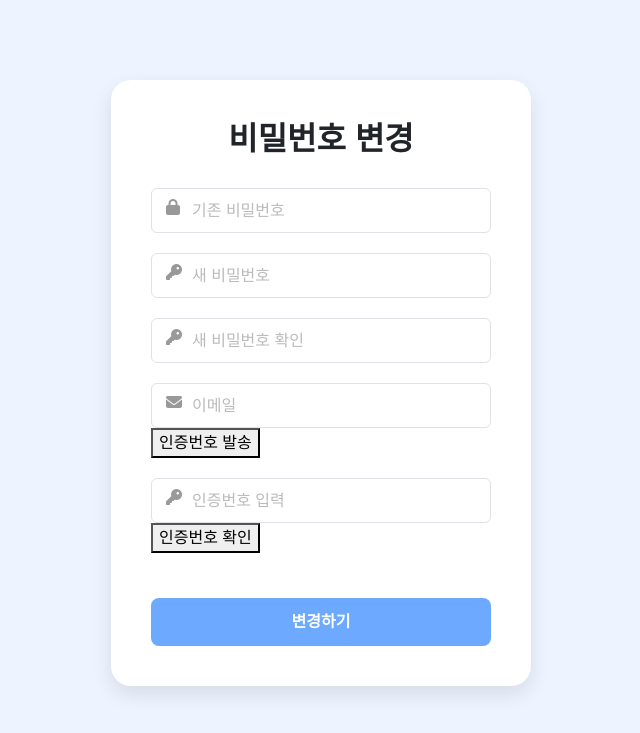
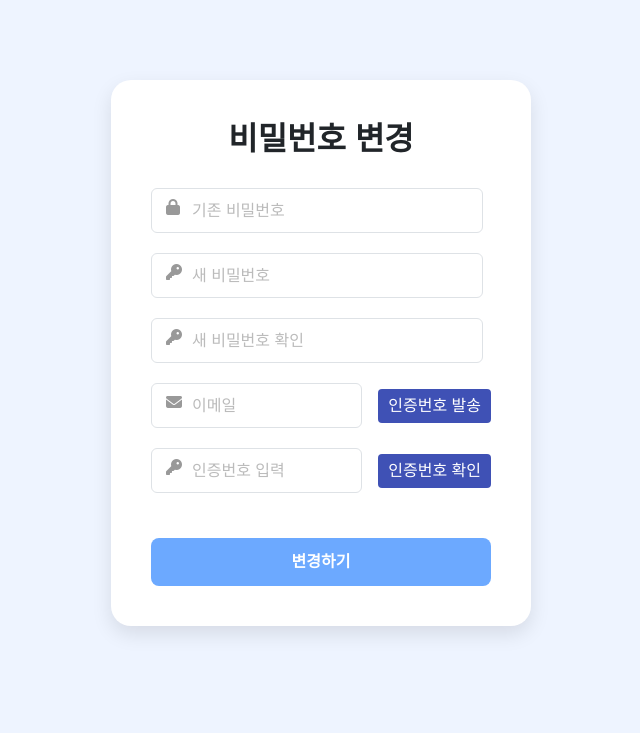
Before and after one commit to Jun2-jun/finally-project, a Flask app: page /change_password in a window 1280 px wide. Shown: the top 733 px of the page, without its empty margins (319-959 px from the left). Run offline with Flask 3, Linux system fonts and the light colour scheme.

Commit message:
2차인증(이메일)

```diff
--- a/static/css/change_password.css
+++ b/static/css/change_password.css
@@ -40,9 +40,13 @@ h2 {
 .form-group {
     position: relative;
     margin-bottom: 20px;
+    display: flex;
+    align-items: center;
+    gap: 8px;
 }
 
 .form-control {
+    flex: 1;
     padding-left: 40px;
     height: 45px;
 }
@@ -61,3 +65,24 @@ h2 {
     color: #999;
     cursor: pointer;
 }
+
+.send-code-btn,
+.verify-code-btn {
+  margin-left: 8px;
+  padding: 5px 10px;
+  background-color: #3f51b5;
+  color: white;
+  border: none;
+  border-radius: 4px;
+  cursor: pointer;
+}
+
+.send-code-btn:hover,
+.verify-code-btn:hover {
+  background-color: #2c387e;
+}
+
+.check-message {
+  margin-top: 5px;
+  font-size: 0.9em;
+}
```
